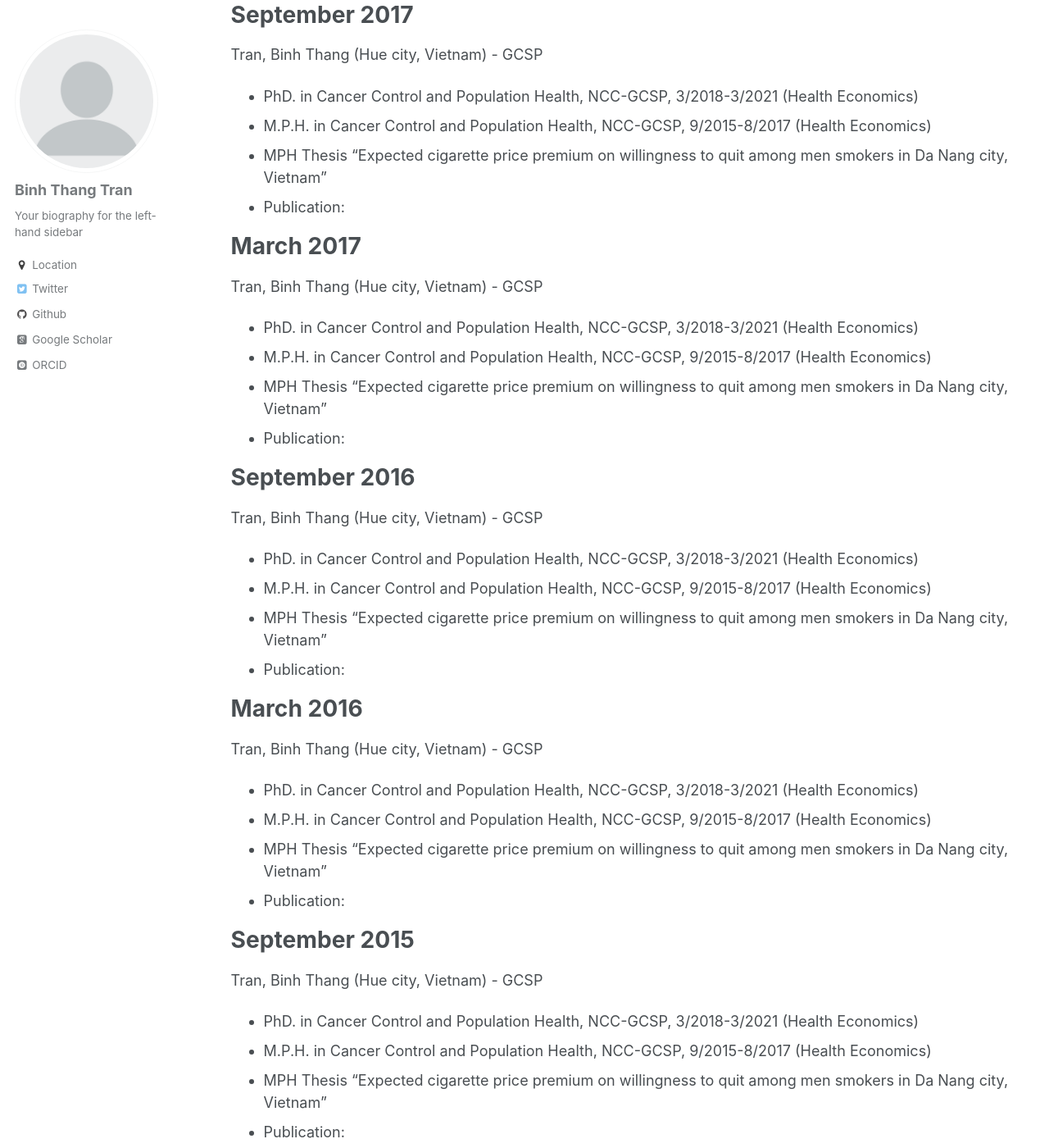
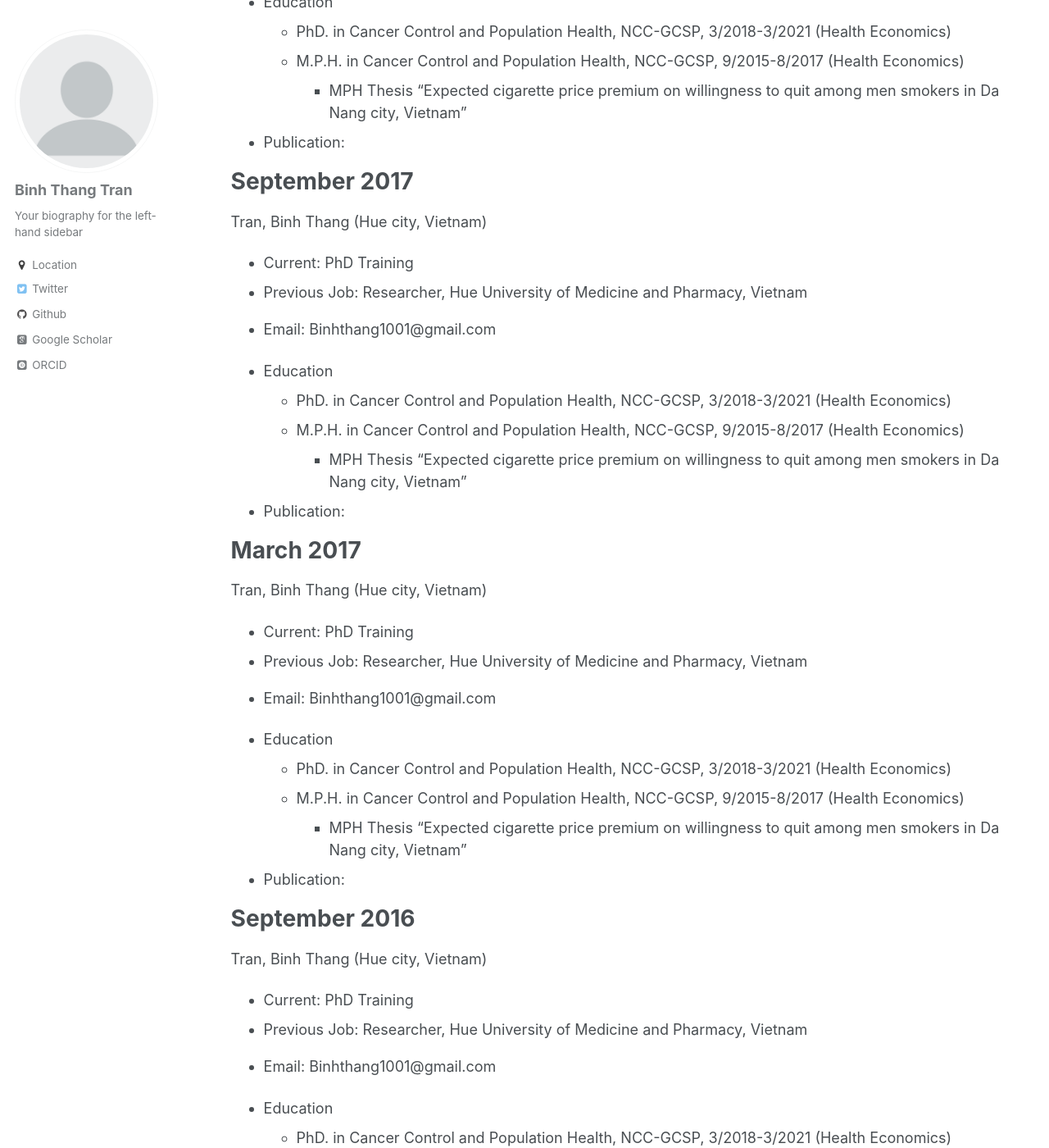
Before and after one commit to kklot/gcsp, a Jekyll site: the page built from _pages/cv.md, in a window 1280 px wide and 1400 px high, scrolled down 959 px. Shown: the whole window at 82% size. Built offline with Jekyll 4.4.1, drawn with Linux system fonts in a browser that asks for light colours; some web fonts are replaced; some of the changed text lies outside the part shown.

Commit message:
Update cv.md

```diff
--- a/_pages/cv.md
+++ b/_pages/cv.md
@@ -18,7 +18,8 @@ Summary all GCSP alumnus profile - so please email me for your profile update (b
 September 2018
 ======
 Tran, Binh Thang (Hue city, Vietnam)
-* Current position: Researcher, Hue UMP, Vietnam
+* Current: PhD Training
+* Previous Job: Researcher, Hue University of Medicine and Pharmacy, Vietnam
 * Email: Binhthang1001@gmail.com
 
 * Education
@@ -29,78 +30,122 @@ Tran, Binh Thang (Hue city, Vietnam)
 
 March 2018
 ======
-Tran, Binh Thang (Hue city, Vietnam) - GCSP
-* PhD. in Cancer Control and Population Health, NCC-GCSP, 3/2018-3/2021  (Health Economics)
-* M.P.H. in Cancer Control and Population Health, NCC-GCSP, 9/2015-8/2017  (Health Economics)
- * MPH Thesis "Expected cigarette price premium on willingness to quit among men smokers in Da Nang city, Vietnam"
+Tran, Binh Thang (Hue city, Vietnam)
+* Current: PhD Training
+* Previous Job: Researcher, Hue University of Medicine and Pharmacy, Vietnam
+* Email: Binhthang1001@gmail.com
+
+* Education
+  * PhD. in Cancer Control and Population Health, NCC-GCSP, 3/2018-3/2021  (Health Economics)
+  * M.P.H. in Cancer Control and Population Health, NCC-GCSP, 9/2015-8/2017  (Health Economics)
+    * MPH Thesis "Expected cigarette price premium on willingness to quit among men smokers in Da Nang city, Vietnam"
  * Publication:
 
 
 September 2017
 ======
-Tran, Binh Thang (Hue city, Vietnam) - GCSP
-* PhD. in Cancer Control and Population Health, NCC-GCSP, 3/2018-3/2021  (Health Economics)
-* M.P.H. in Cancer Control and Population Health, NCC-GCSP, 9/2015-8/2017  (Health Economics)
- * MPH Thesis "Expected cigarette price premium on willingness to quit among men smokers in Da Nang city, Vietnam"
+Tran, Binh Thang (Hue city, Vietnam)
+* Current: PhD Training
+* Previous Job: Researcher, Hue University of Medicine and Pharmacy, Vietnam
+* Email: Binhthang1001@gmail.com
+
+* Education
+  * PhD. in Cancer Control and Population Health, NCC-GCSP, 3/2018-3/2021  (Health Economics)
+  * M.P.H. in Cancer Control and Population Health, NCC-GCSP, 9/2015-8/2017  (Health Economics)
+    * MPH Thesis "Expected cigarette price premium on willingness to quit among men smokers in Da Nang city, Vietnam"
  * Publication:
 
 March 2017
 ======
-Tran, Binh Thang (Hue city, Vietnam) - GCSP
-* PhD. in Cancer Control and Population Health, NCC-GCSP, 3/2018-3/2021  (Health Economics)
-* M.P.H. in Cancer Control and Population Health, NCC-GCSP, 9/2015-8/2017  (Health Economics)
- * MPH Thesis "Expected cigarette price premium on willingness to quit among men smokers in Da Nang city, Vietnam"
+Tran, Binh Thang (Hue city, Vietnam)
+* Current: PhD Training
+* Previous Job: Researcher, Hue University of Medicine and Pharmacy, Vietnam
+* Email: Binhthang1001@gmail.com
+
+* Education
+  * PhD. in Cancer Control and Population Health, NCC-GCSP, 3/2018-3/2021  (Health Economics)
+  * M.P.H. in Cancer Control and Population Health, NCC-GCSP, 9/2015-8/2017  (Health Economics)
+    * MPH Thesis "Expected cigarette price premium on willingness to quit among men smokers in Da Nang city, Vietnam"
  * Publication:
-
 
 September 2016
 ======
-Tran, Binh Thang (Hue city, Vietnam) - GCSP
-* PhD. in Cancer Control and Population Health, NCC-GCSP, 3/2018-3/2021  (Health Economics)
-* M.P.H. in Cancer Control and Population Health, NCC-GCSP, 9/2015-8/2017  (Health Economics)
- * MPH Thesis "Expected cigarette price premium on willingness to quit among men smokers in Da Nang city, Vietnam"
+Tran, Binh Thang (Hue city, Vietnam)
+* Current: PhD Training
+* Previous Job: Researcher, Hue University of Medicine and Pharmacy, Vietnam
+* Email: Binhthang1001@gmail.com
+
+* Education
+  * PhD. in Cancer Control and Population Health, NCC-GCSP, 3/2018-3/2021  (Health Economics)
+  * M.P.H. in Cancer Control and Population Health, NCC-GCSP, 9/2015-8/2017  (Health Economics)
+    * MPH Thesis "Expected cigarette price premium on willingness to quit among men smokers in Da Nang city, Vietnam"
  * Publication:
 
 March 2016
 ======
-Tran, Binh Thang (Hue city, Vietnam) - GCSP
-* PhD. in Cancer Control and Population Health, NCC-GCSP, 3/2018-3/2021  (Health Economics)
-* M.P.H. in Cancer Control and Population Health, NCC-GCSP, 9/2015-8/2017  (Health Economics)
- * MPH Thesis "Expected cigarette price premium on willingness to quit among men smokers in Da Nang city, Vietnam"
+Tran, Binh Thang (Hue city, Vietnam)
+* Current: PhD Training
+* Previous Job: Researcher, Hue University of Medicine and Pharmacy, Vietnam
+* Email: Binhthang1001@gmail.com
+
+* Education
+  * PhD. in Cancer Control and Population Health, NCC-GCSP, 3/2018-3/2021  (Health Economics)
+  * M.P.H. in Cancer Control and Population Health, NCC-GCSP, 9/2015-8/2017  (Health Economics)
+    * MPH Thesis "Expected cigarette price premium on willingness to quit among men smokers in Da Nang city, Vietnam"
  * Publication:
 
 
 September 2015
 ======
-Tran, Binh Thang (Hue city, Vietnam) - GCSP
-* PhD. in Cancer Control and Population Health, NCC-GCSP, 3/2018-3/2021  (Health Economics)
-* M.P.H. in Cancer Control and Population Health, NCC-GCSP, 9/2015-8/2017  (Health Economics)
- * MPH Thesis "Expected cigarette price premium on willingness to quit among men smokers in Da Nang city, Vietnam"
+Tran, Binh Thang (Hue city, Vietnam)
+* Current: PhD Training
+* Previous Job: Researcher, Hue University of Medicine and Pharmacy, Vietnam
+* Email: Binhthang1001@gmail.com
+
+* Education
+  * PhD. in Cancer Control and Population Health, NCC-GCSP, 3/2018-3/2021  (Health Economics)
+  * M.P.H. in Cancer Control and Population Health, NCC-GCSP, 9/2015-8/2017  (Health Economics)
+    * MPH Thesis "Expected cigarette price premium on willingness to quit among men smokers in Da Nang city, Vietnam"
  * Publication:
 
 March 2015
 ======
-Tran, Binh Thang (Hue city, Vietnam) - GCSP
-* PhD. in Cancer Control and Population Health, NCC-GCSP, 3/2018-3/2021  (Health Economics)
-* M.P.H. in Cancer Control and Population Health, NCC-GCSP, 9/2015-8/2017  (Health Economics)
- * MPH Thesis "Expected cigarette price premium on willingness to quit among men smokers in Da Nang city, Vietnam"
+Tran, Binh Thang (Hue city, Vietnam)
+* Current: PhD Training
+* Previous Job: Researcher, Hue University of Medicine and Pharmacy, Vietnam
+* Email: Binhthang1001@gmail.com
+
+* Education
+  * PhD. in Cancer Control and Population Health, NCC-GCSP, 3/2018-3/2021  (Health Economics)
+  * M.P.H. in Cancer Control and Population Health, NCC-GCSP, 9/2015-8/2017  (Health Economics)
+    * MPH Thesis "Expected cigarette price premium on willingness to quit among men smokers in Da Nang city, Vietnam"
  * Publication:
 
 
 September 2014
 ======
-Tran, Binh Thang (Hue city, Vietnam) - GCSP
-* PhD. in Cancer Control and Population Health, NCC-GCSP, 3/2018-3/2021  (Health Economics)
-* M.P.H. in Cancer Control and Population Health, NCC-GCSP, 9/2015-8/2017  (Health Economics)
- * MPH Thesis "Expected cigarette price premium on willingness to quit among men smokers in Da Nang city, Vietnam"
+Tran, Binh Thang (Hue city, Vietnam)
+* Current: PhD Training
+* Previous Job: Researcher, Hue University of Medicine and Pharmacy, Vietnam
+* Email: Binhthang1001@gmail.com
+
+* Education
+  * PhD. in Cancer Control and Population Health, NCC-GCSP, 3/2018-3/2021  (Health Economics)
+  * M.P.H. in Cancer Control and Population Health, NCC-GCSP, 9/2015-8/2017  (Health Economics)
+    * MPH Thesis "Expected cigarette price premium on willingness to quit among men smokers in Da Nang city, Vietnam"
  * Publication:
 
 March 2014
 ======
-Tran, Binh Thang (Hue city, Vietnam) - GCSP
-* PhD. in Cancer Control and Population Health, NCC-GCSP, 3/2018-3/2021  (Health Economics)
-* M.P.H. in Cancer Control and Population Health, NCC-GCSP, 9/2015-8/2017  (Health Economics)
- * MPH Thesis "Expected cigarette price premium on willingness to quit among men smokers in Da Nang city, Vietnam"
+Tran, Binh Thang (Hue city, Vietnam)
+* Current: PhD Training
+* Previous Job: Researcher, Hue University of Medicine and Pharmacy, Vietnam
+* Email: Binhthang1001@gmail.com
+
+* Education
+  * PhD. in Cancer Control and Population Health, NCC-GCSP, 3/2018-3/2021  (Health Economics)
+  * M.P.H. in Cancer Control and Population Health, NCC-GCSP, 9/2015-8/2017  (Health Economics)
+    * MPH Thesis "Expected cigarette price premium on willingness to quit among men smokers in Da Nang city, Vietnam"
  * Publication:
 
 
```
